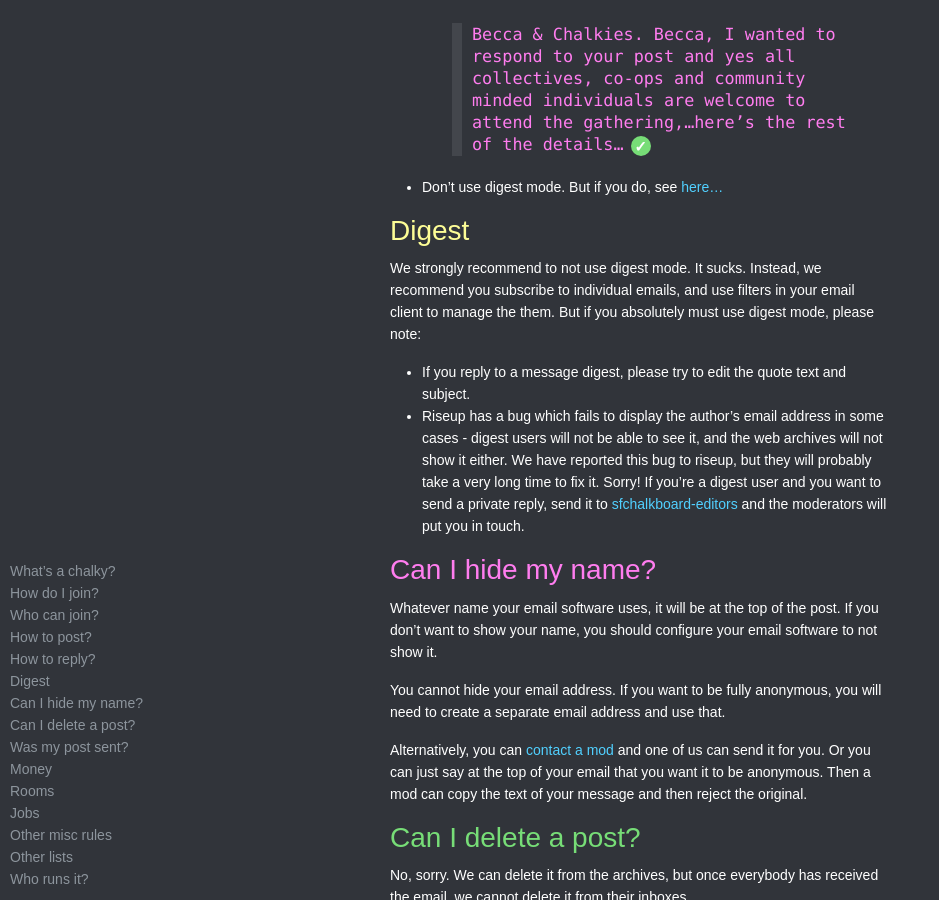
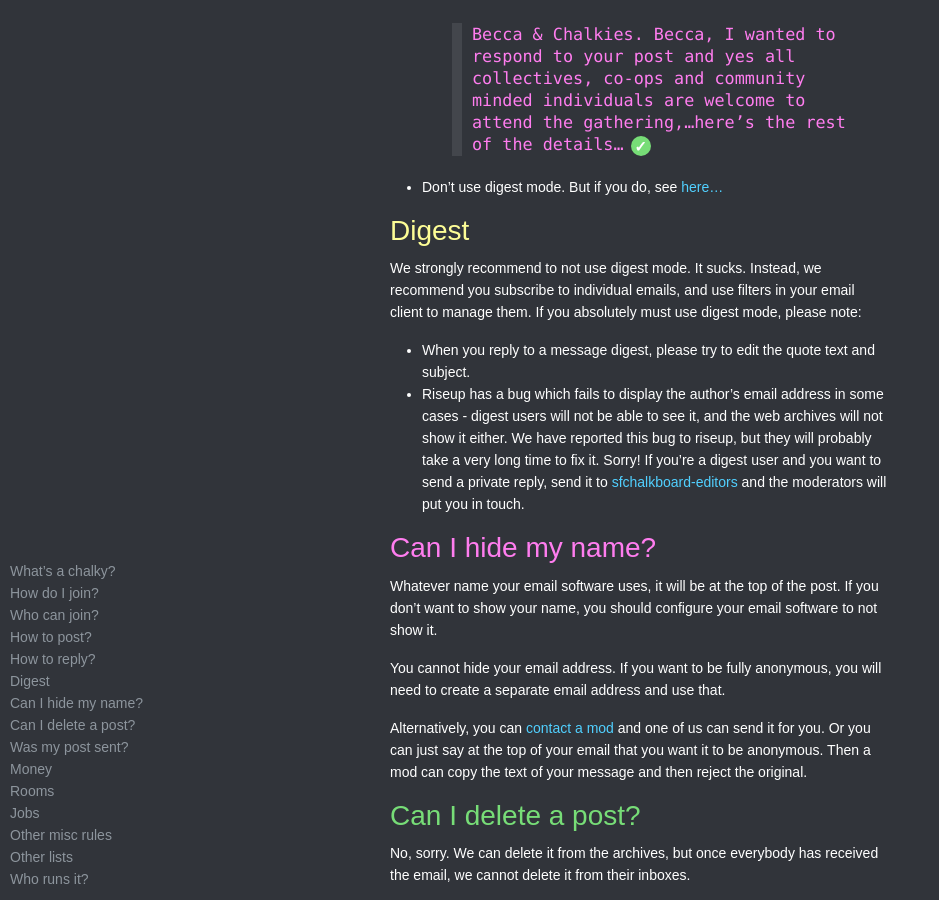
Before and after one commit to organicunity/chalkies.github.io, a Jekyll site: the page built from index.md, in a window 1280 px wide and 900 px high, scrolled down 1493 px. Shown: the whole window, without its empty margins (0-939 px from the left). Built offline with Jekyll 4.4.1, drawn with Linux system fonts in a browser that asks for light colours; some web fonts are replaced; comment, search, counter and statistics services are not loaded; a style sheet for code colours, icons or effects is not loaded; our own code applies the rules of GitHub Pages for plain Markdown files; some of the changed text lies outside the part shown.

Commit message:
more mods

```diff
--- a/index.md
+++ b/index.md
@@ -56,8 +56,8 @@ When replying to posts:
 
 # Digest
 
-We strongly recommend to not use digest mode. It sucks. Instead, we recommend you subscribe to individual emails, and use filters in your email client to manage the them. But if you absolutely must use digest mode, please note:
-* If you reply to a message digest, please try to edit the quote text and subject.
+We strongly recommend to not use digest mode. It sucks. Instead, we recommend you subscribe to individual emails, and use filters in your email client to manage them. If you absolutely must use digest mode, please note:
+* When you reply to a message digest, please try to edit the quote text and subject.
 * Riseup has a bug which fails to display the author's email address in some cases - digest users will not be able to see it, and the web archives will not show it either. We have reported this bug to riseup, but they will probably take a very long time to fix it. Sorry! If you're a digest user and you want to send a private reply, send it to [sfchalkboard-editors](mailto:sfchalkboard-editors@lists.riseup.net) and the moderators will put you in touch.
 
 # Can I hide my name?
```
Also changed, not shown: other parts of index.md (+1 -0 lines).
